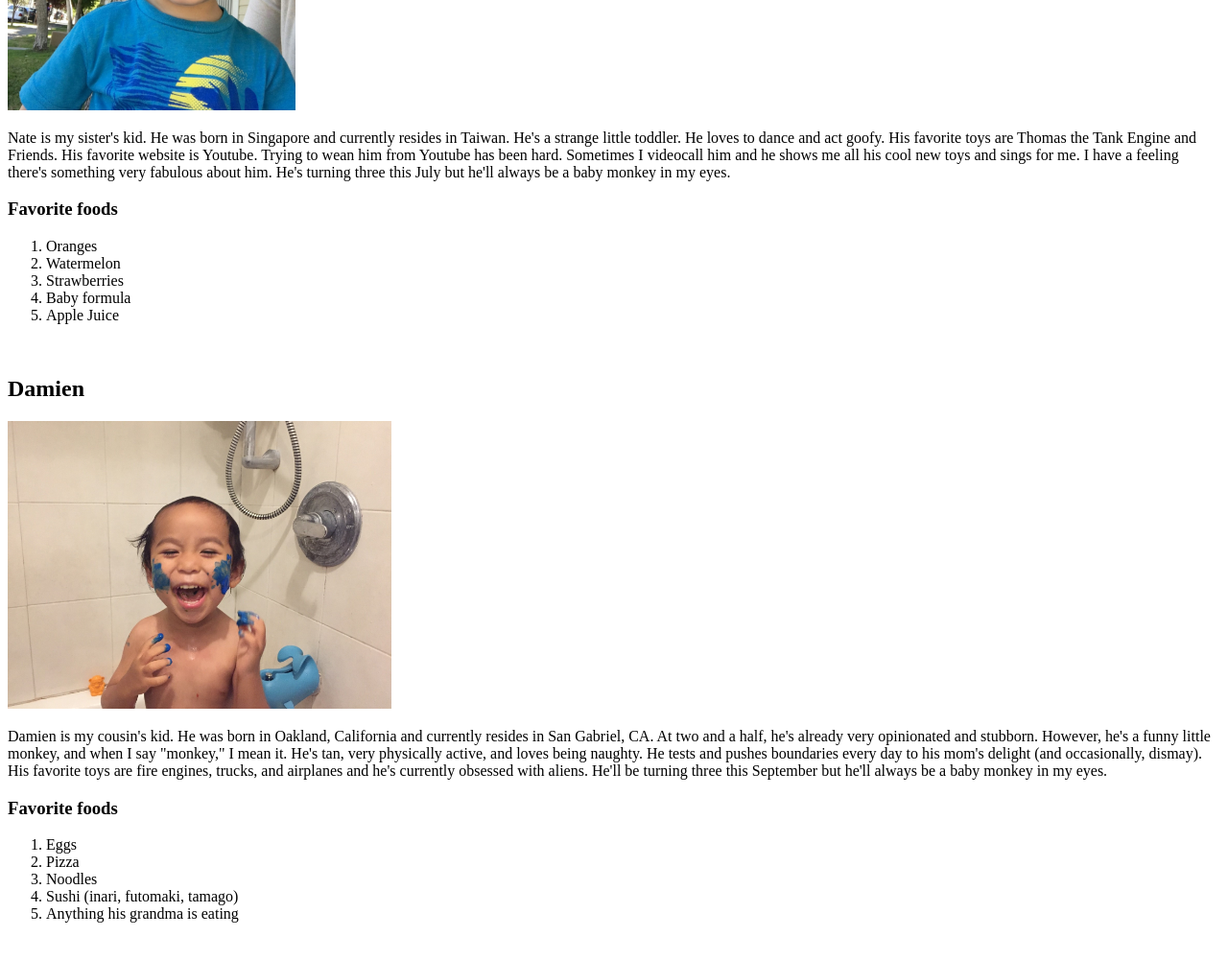
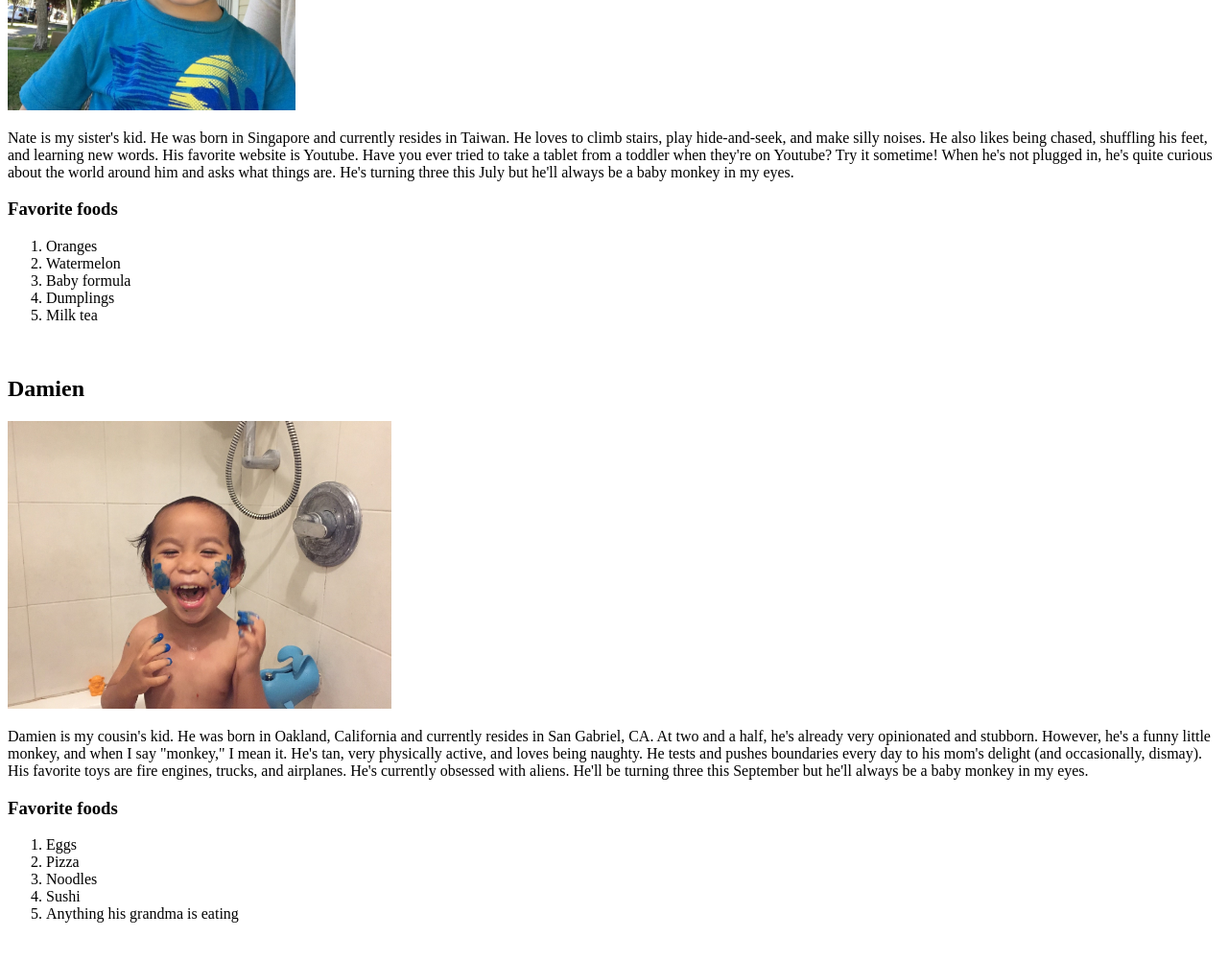
Before and after one commit to g-anico/g-anico.github.io, a plain HTML site: page index.html in a window 1280 px wide. Shown: the part 860-1861 px from the top of the page at 96% size. Drawn offline with Linux system fonts and the light colour scheme.

Commit message:
edited nate bio

```diff
--- a/index.html
+++ b/index.html
@@ -20,15 +20,15 @@
 
 	<img src="Nate.jpg" width="300" height="400" alt= "Nate">
 
-	<p>Nate is my sister's kid. He was born in Singapore and currently resides in Taiwan. He's a strange little toddler. He loves to dance and act goofy. His favorite toys are Thomas the Tank Engine and Friends. His favorite website is Youtube. Trying to wean him from Youtube has been hard. Sometimes I videocall him and he shows me all his cool new toys and sings for me. I have a feeling there's something very fabulous about him. He's turning three this July but he'll always be a baby monkey in my eyes.</p>
+	<p>Nate is my sister's kid. He was born in Singapore and currently resides in Taiwan. He loves to climb stairs, play hide-and-seek, and make silly noises. He also likes being chased, shuffling his feet, and learning new words. His favorite website is Youtube. Have you ever tried to take a tablet from a toddler when they're on Youtube? Try it sometime! When he's not plugged in, he's quite curious about the world around him and asks what things are. He's turning three this July but he'll always be a baby monkey in my eyes.</p>
 
 	<h3>Favorite foods</h3>
 	<ol>
 		<li>Oranges</li>
 		<li>Watermelon</li>
-		<li>Strawberries</li>
 		<li>Baby formula</li>
-		<li>Apple Juice</li>
+		<li>Dumplings</li>
+		<li>Milk tea</li>
 	</ol>
 	<br>
 
@@ -36,14 +36,14 @@
 
 	<img src="Damien.jpg" width="400" height="300" alt= "damien">
 
-	<p>Damien is my cousin's kid. He was born in Oakland, California and currently resides in San Gabriel, CA. At two and a half, he's already very opinionated and stubborn. However, he's a funny little monkey, and when I say "monkey," I mean it. He's tan, very physically active, and loves being naughty. He tests and pushes boundaries every day to his mom's delight (and occasionally, dismay). His favorite toys are fire engines, trucks, and airplanes and he's currently obsessed with aliens. He'll be turning three this September but he'll always be a baby monkey in my eyes.</p>
+	<p>Damien is my cousin's kid. He was born in Oakland, California and currently resides in San Gabriel, CA. At two and a half, he's already very opinionated and stubborn. However, he's a funny little monkey, and when I say "monkey," I mean it. He's tan, very physically active, and loves being naughty. He tests and pushes boundaries every day to his mom's delight (and occasionally, dismay). His favorite toys are fire engines, trucks, and airplanes. He's currently obsessed with aliens. He'll be turning three this September but he'll always be a baby monkey in my eyes.</p>
 
 	<h3>Favorite foods</h3>
 	<ol>
 		<li>Eggs</li>
 		<li>Pizza</li>
 		<li>Noodles</li>
-		<li>Sushi (inari, futomaki, tamago)</li>
+		<li>Sushi</li>
 		<li>Anything his grandma is eating</li>
 	</ol>
 	<br>
```
